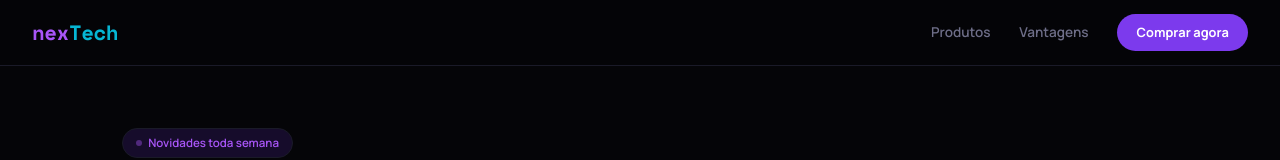
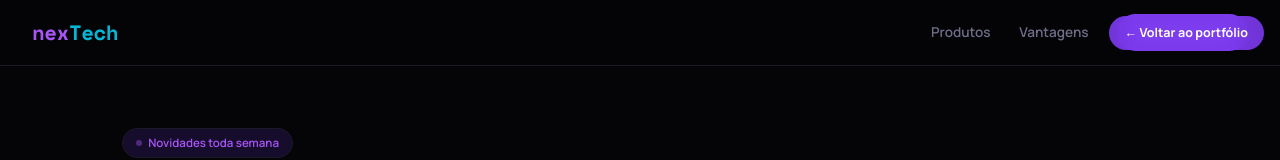
Before and after one commit to guiizao14/portfolio-gg, a plain HTML site: page loja-tech.html in a window 1280 px wide. Shown: the top 160 px of the page. Drawn offline with nearby package versions, Linux system fonts and the light colour scheme.

Commit message:
Update loja-tech.html

```diff
--- a/loja-tech.html
+++ b/loja-tech.html
@@ -23,6 +23,15 @@
 }
 html{scroll-behavior:smooth}
 body{font-family:'Manrope',sans-serif;background:var(--bg);color:var(--tx);line-height:1.6;overflow-x:hidden}
+
+.back-btn{
+  position:fixed;top:1rem;right:1rem;z-index:101;
+  background:rgba(124,58,237,.9);color:#fff;
+  padding:.45rem 1rem;border-radius:99px;text-decoration:none;
+  font-size:.78rem;font-weight:700;backdrop-filter:blur(8px);
+  transition:background .3s,transform .3s;
+}
+.back-btn:hover{background:var(--neon2);transform:translateY(-1px)}
 
 /* NAV */
 nav{
@@ -375,6 +384,8 @@ footer a{color:var(--neon2);text-decoration:none}
 </head>
 <body>
 
+<a href="index.html" class="back-btn">← Voltar ao portfólio</a>
+
 <nav>
   <div class="logo">nex<span>Tech</span></div>
   <div class="nav-r">
```
